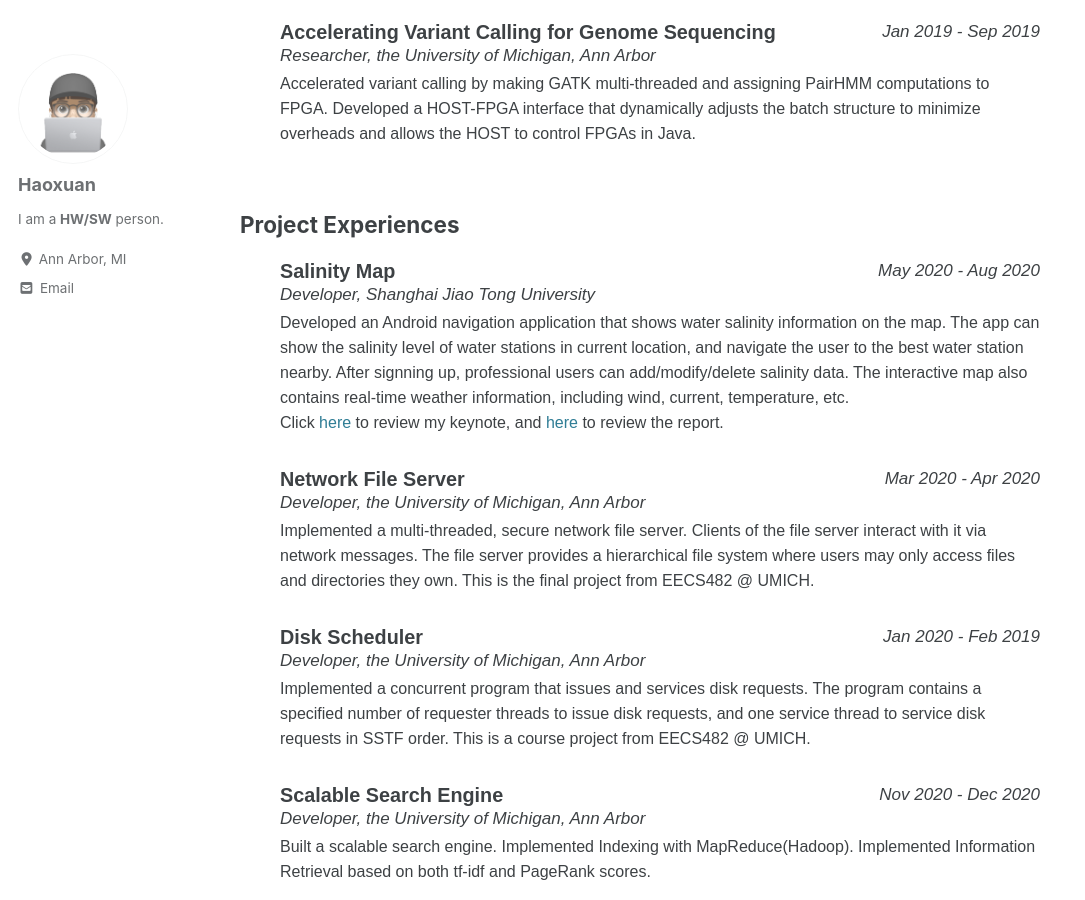
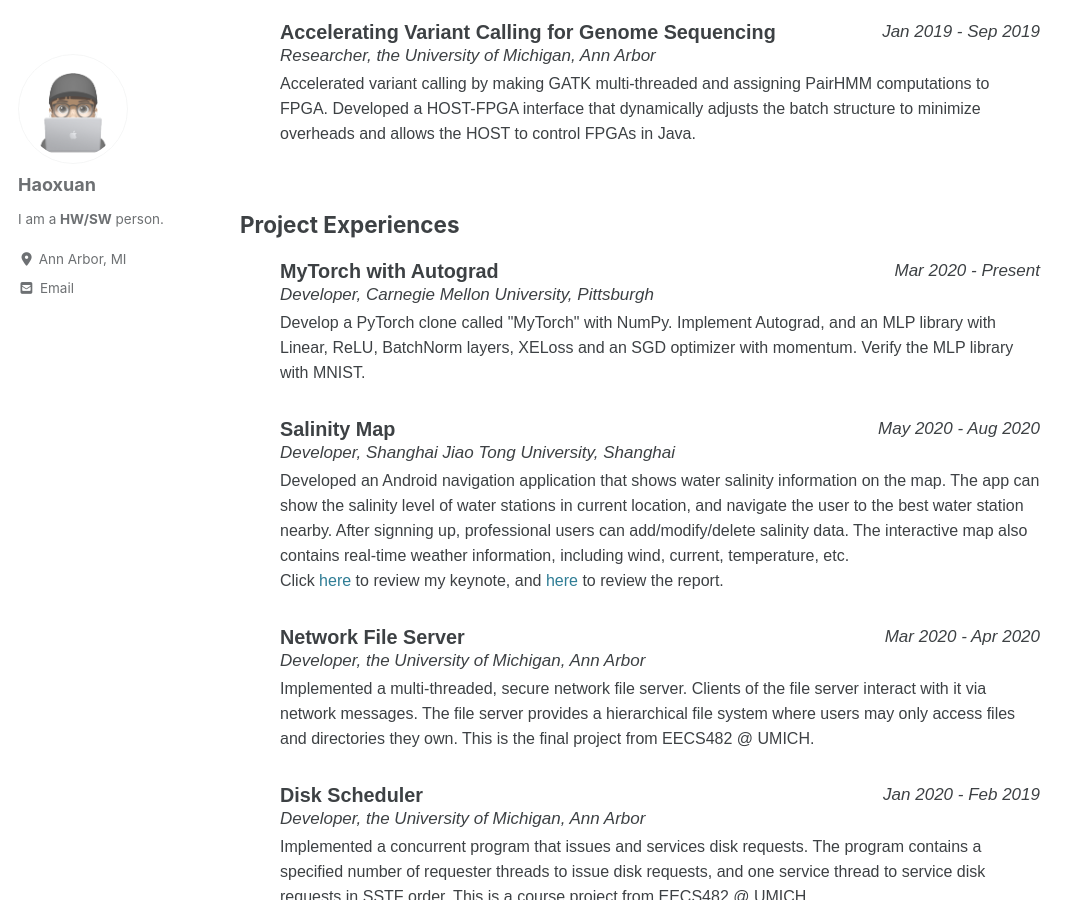
Before and after one commit to hxzhu9819/homepage, a Jekyll site: the page built from _pages/projects.html, in a window 1280 px wide and 900 px high, scrolled down 674 px. Shown: the whole window, without its empty margins (0-1085 px from the left). Built offline with Jekyll 4.4.1, drawn with Linux system fonts in a browser that asks for light colours; cached includes are drawn as plain includes; nearby versions of some CDN libraries.

Commit message:
add proj

```diff
--- a/_pages/projects.html
+++ b/_pages/projects.html
@@ -159,9 +159,15 @@
         <h2>Project Experiences</h2>
         <ul>
             <li>
+                <span class="title">MyTorch with Autograd</span>
+                <div class="float-right">Mar 2020 - Present</div>
+                <div class="info"> Developer, Carnegie Mellon University, Pittsburgh</a></div>
+                <div class="brief">Develop a PyTorch clone called "MyTorch" with NumPy. Implement Autograd, and an MLP library with Linear, ReLU, BatchNorm layers, XELoss and an SGD optimizer with momentum. Verify the MLP library with MNIST.</div>
+            </li>
+            <li>
                 <span class="title">Salinity Map</span>
                 <div class="float-right">May 2020 - Aug 2020</div>
-                <div class="info">Developer, Shanghai Jiao Tong University</a></div>
+                <div class="info">Developer, Shanghai Jiao Tong University, Shanghai</a></div>
                 <div class="brief"> Developed an Android navigation application that shows water salinity information on the map. The app can show the salinity level of water stations in current location, and navigate the user to the best water station nearby. After signning up, professional users can add/modify/delete salinity data. The interactive map also contains real-time weather information, including wind, current, temperature, etc. </div>
                 <div class="brief">Click <a href="/homepage/assets/files/2020/Salinity_Map/SalinityMap_keynote_Haoxuan.pdf">here</a> to review my keynote, and <a href="/homepage/assets/files/2020/Salinity_Map/SalinityMap_report_Haoxuan.pdf">here</a> to review the report.</div>
 
--- a/_pages/timeline.html
+++ b/_pages/timeline.html
@@ -157,7 +157,7 @@
                     <div>I joined Apple as a Product System Quality Engineer Intern.</div>
                 </li>
                 <li>
-                    <div class="timestamp">Apr 15, 2020</div>
+                    <div class="timestamp">Apr 30, 2020</div>
                     <div>I graduated from the University of Michigan with summa cum laude.</div>
                 </li>
             </ul>
```
